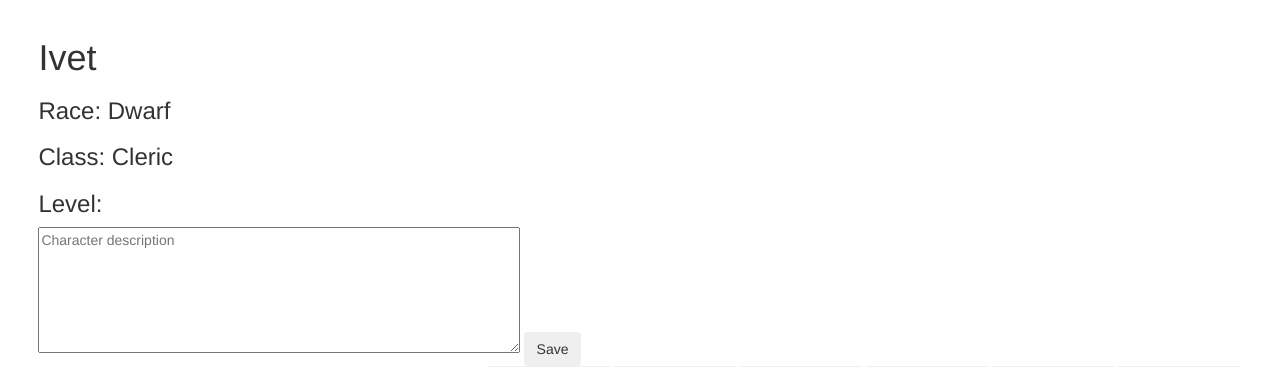
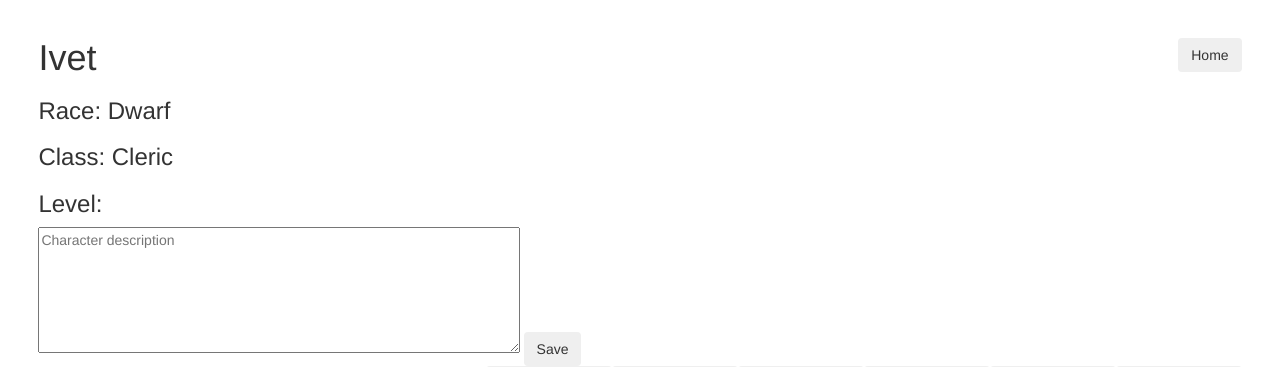
Before and after one commit to cschembor3/Tarinew, a PHP site: page /Ivet.html in a window 1280 px wide. Shown: the top 367 px of the page. Run offline with PHP 8.4, Linux system fonts and the light colour scheme.

Commit message:
First release

```diff
--- a/Homeage.js
+++ b/Homeage.js
@@ -2,6 +2,5 @@
 
 function getPlayerCharacters() {
     $.ajax({url: "https://boiling-sea-30343.herokuapp.com/", dataType: "json", success: function(data) {
-
     }});
 }
--- a/PlayerCharacters/Bagel.html
+++ b/PlayerCharacters/Bagel.html
@@ -9,10 +9,13 @@
         getCharacterInfo('Bagel');
     </script>
     <head>
+        <button type="button" class="btn homepageLink" onclick="location.href = '../Homepage.html'">Home</button>
+
         <h1>Bagel</h1>
         <meta charset="utf-8">
         <link rel="stylesheet" href="./Characters.css"/>
     </head>
+
     <h3>Race: Halfling</h3>
     <h3>Class: Bard</h3>
     <h3 id="level">Level: </h3>
--- a/PlayerCharacters/Balanzar.html
+++ b/PlayerCharacters/Balanzar.html
@@ -9,6 +9,8 @@
         getCharacterInfo('Balanzar');
     </script>
     <head>
+        <button type="button" class="btn homepageLink" onclick="location.href = '../Homepage.html'">Home</button>
+
         <h1>Balanzar</h1>
         <meta charset="utf-8">
         <link rel="stylesheet" href="./Characters.css"/>
--- a/PlayerCharacters/Characters.css
+++ b/PlayerCharacters/Characters.css
@@ -62,3 +62,8 @@
 .btn.addDesc {
     position: relative;
 }
+
+.btn.homepageLink {
+    display: flex;
+    float: right;
+}
--- a/PlayerCharacters/Ivet.html
+++ b/PlayerCharacters/Ivet.html
@@ -9,6 +9,8 @@
         getCharacterInfo('Ivet');
     </script>
     <head>
+        <button type="button" class="btn homepageLink" onclick="location.href = '../Homepage.html'">Home</button>
+
         <h1>Ivet</h1>
         <meta charset="utf-8">
         <link rel="stylesheet" href="./Characters.css"/>
--- a/PlayerCharacters/Soveliss.html
+++ b/PlayerCharacters/Soveliss.html
@@ -9,6 +9,8 @@
         getCharacterInfo('Soveliss');
     </script>
     <head>
+        <button type="button" class="btn homepageLink" onclick="location.href = '../Homepage.html'">Home</button>
+
         <h1>Soveliss</h1>
         <meta charset="utf-8">
         <link rel="stylesheet" href="./Characters.css"/>
```
